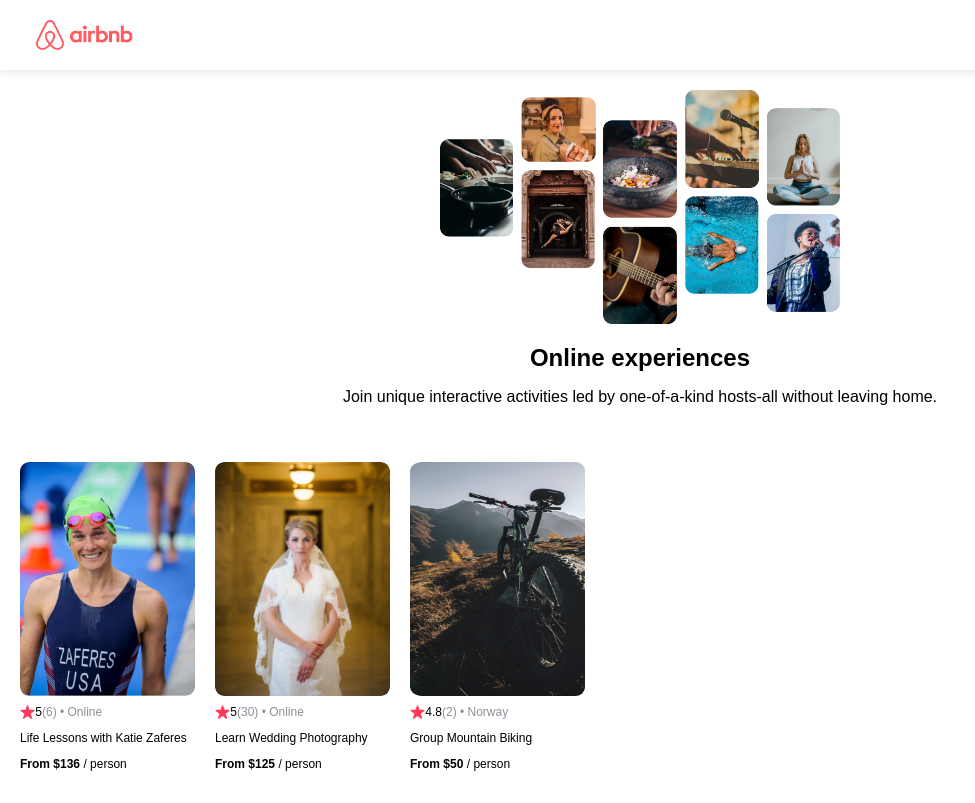
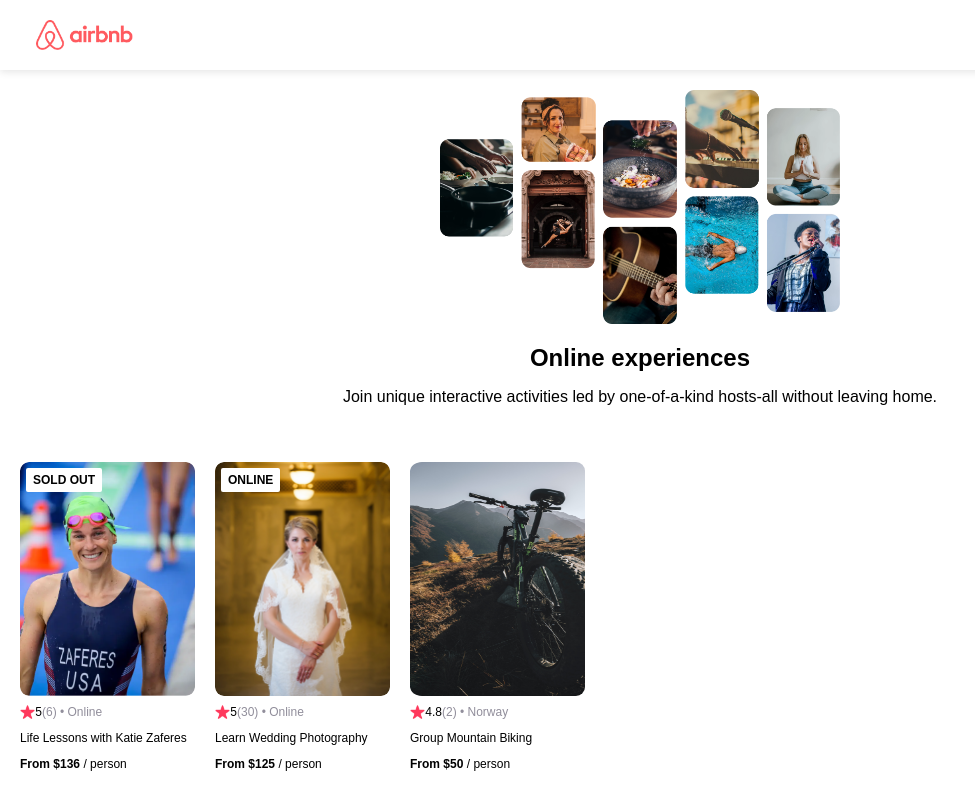
Before and after one commit to colios13/React-Learning-Projects, a JavaScript app in the folder airbnb-experience-clone/: page / in a window 1280 px wide. Shown: the whole page, without its empty margins (0-975 px from the left). Built offline with nearby package versions, Linux system fonts and the light colour scheme; the HTML template or start-up script is replaced by a standard one.

Commit message:
feat: add a soldout and online badge

```diff
--- a/airbnb-experience-clone/src/App.js
+++ b/airbnb-experience-clone/src/App.js
@@ -6,6 +6,7 @@
 
 let cards = Data.map(element =>
   <Card
+    key= {element.id}
     imgAlt={element.imgAlt}
     imgSrc={element.coverImg}
     rating={element.stats.rating}
@@ -13,6 +14,8 @@
     country={element.location}
     title={element.title}
     price={element.price}
+    openSpots={element.openSpots}
+    location={element.location}
   />
 )
 
--- a/airbnb-experience-clone/src/components/Card.js
+++ b/airbnb-experience-clone/src/components/Card.js
@@ -1,8 +1,16 @@
 import Star from "../pictures/star.png"
 
 function Card(props) {
+    let badgeText
+    if (props.openSpots === 0) {
+        badgeText = "SOLD OUT"
+    }
+    else if (props.location === "Online") {
+        badgeText = "ONLINE"
+    }
     return (
         <div className="card">
+            {badgeText && <div className="card--badge">{badgeText}</div>}
             <img className="card--image" alt={props.imgAlt} src={props.imgSrc}/>
             <div className="card--rating-country">
                 <img className="card--star" alt="red star icon" src={Star}/>
--- a/airbnb-experience-clone/src/index.css
+++ b/airbnb-experience-clone/src/index.css
@@ -69,6 +69,7 @@
   flex: 0 0 auto;
   display: flex;
   flex-direction: column;
+  position: relative;
 }
 
 .card--image {
@@ -94,3 +95,13 @@
 .card--price {
   margin-top: auto;
 }
+
+.card--badge {
+  position: absolute;
+  top: 6px;
+  left: 6px;
+  background-color: white;
+  padding: 5px 7px;
+  border-radius: 2px;
+  font-weight: bold;
+}
```
